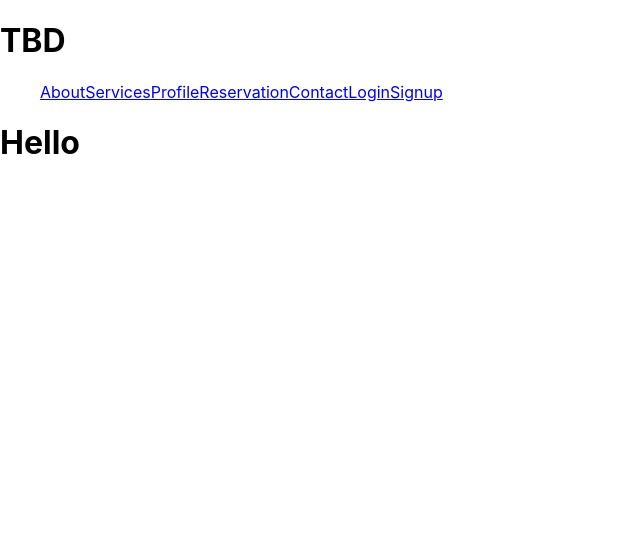
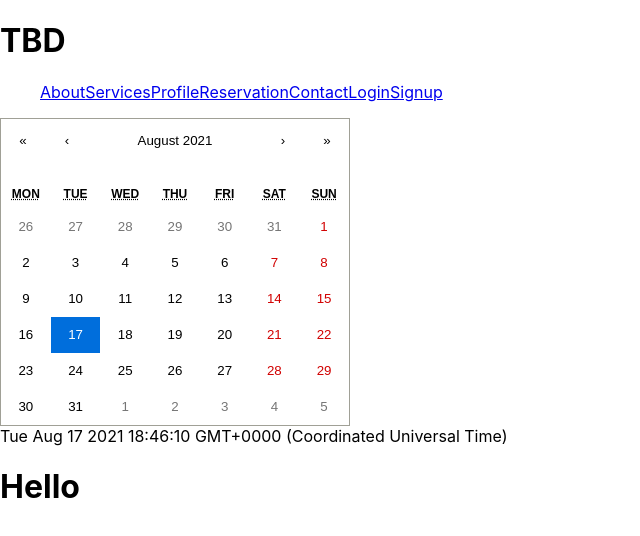
Before and after one commit to blen90/barkAvenue, a React (Create React App) app: page /Reservation in a window 1280 px wide. Shown: the top 536 px of the page, without its empty margins (0-640 px from the left). Built offline with nearby package versions, Linux system fonts and the light colour scheme.

Commit message:
added a calendar component to reservation.js, continuing progress on reservation.js

```diff
--- a/package.json
+++ b/package.json
@@ -19,6 +19,7 @@
     "mongoose": "^5.9.10",
     "npm": "^7.20.6",
     "react": "^17.0.2",
+    "react-calendar": "^3.4.0",
     "react-date-picker": "^8.3.2",
     "react-dom": "^17.0.2",
     "react-router-dom": "^5.2.0",
--- a/src/App.js
+++ b/src/App.js
@@ -9,7 +9,8 @@ import Login from './pages/Login/Login.js';
 import Profile from './pages/Profile/Profile';
 import Services from './pages/Services/Services.js';
 import Signup from './pages/Signup/Signup.js';
-import Contact from './pages/Contact/Contact.js'
+import Contact from './pages/Contact/Contact.js';
+import Reservation from './pages/Reservation/Reservation.js'
 
 import Footer from './pages/components/Footer';
 import Header from './pages/components/Header.js';
@@ -26,9 +27,10 @@ class App extends Component {
              <Switch>
               {/* <Route exact path="/" component={About} /> */}
               <Route exact path="/" component={About} />
+              <Route exact path="/Services" component={Services} />
               <Route exact path="/Checkout" component={Checkout} />
               <Route exact path="/Profile" component={Profile} />
-              <Route exact path="/Services" component={Services} />
+              <Route exact path="/Reservation" component={Reservation} />
               <Route exact path="/Contact" component={Contact} />
               <Route exact path="/Login" component={Login} />
               <Route exact path="/Signup" component={Signup} />
--- a/src/pages/Reservation/Reservation.js
+++ b/src/pages/Reservation/Reservation.js
@@ -1,6 +1,19 @@
-export default function Reservation() {
+import React, { useState } from 'react';
+import Calendar from 'react-calendar';
+import 'react-calendar/dist/Calendar.css';
+
+const Reservation = () => {
+    const [date, setDate] = useState(new Date())
+
+    const onChange = date => {
+        setDate(date)
+    }
     return (
-        <h1>Reservation</h1>
-
+        <div>
+        <Calendar onChange={onChange} value={date} />
+        {console.log(date)}
+        {date.toString()}
+    </div>
     );
 }
+export default Reservation
```
Also changed, not shown: src/index.js (+18 -1 lines).
